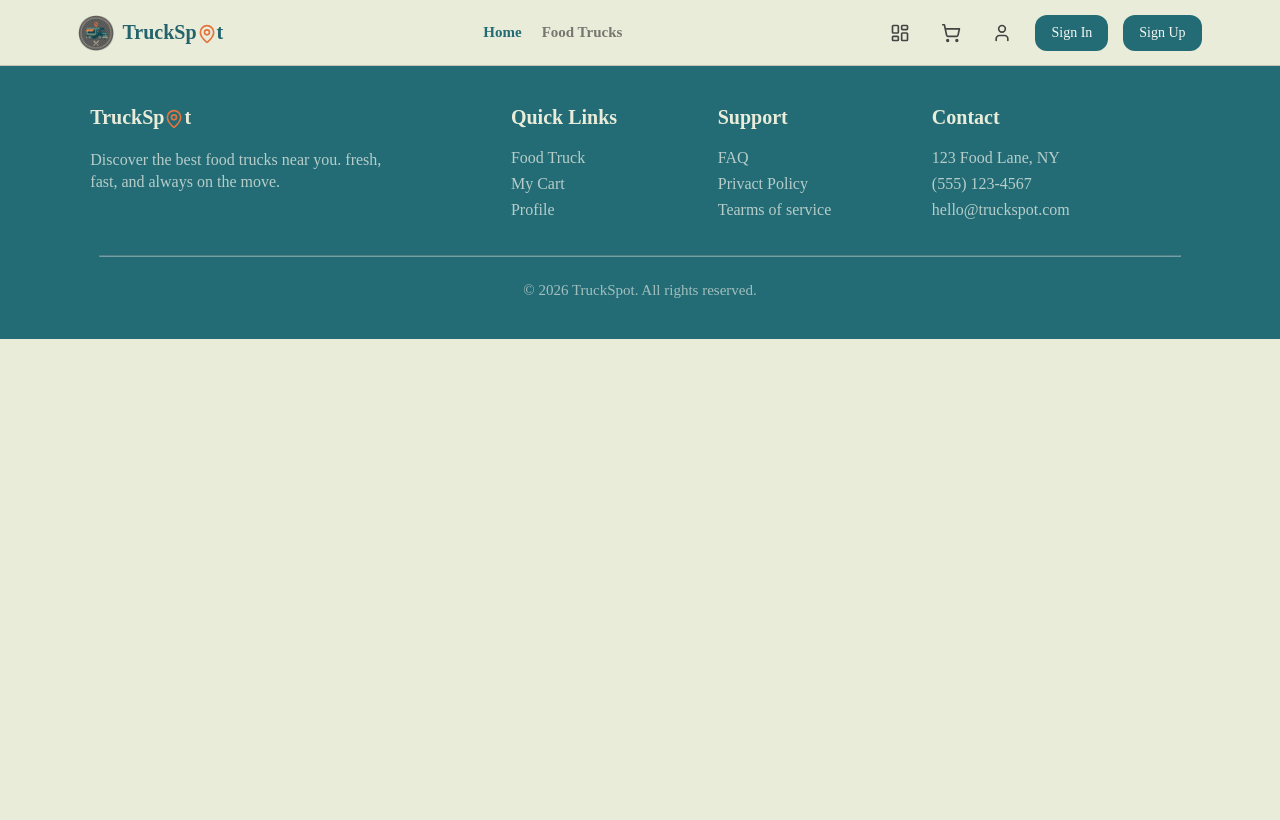
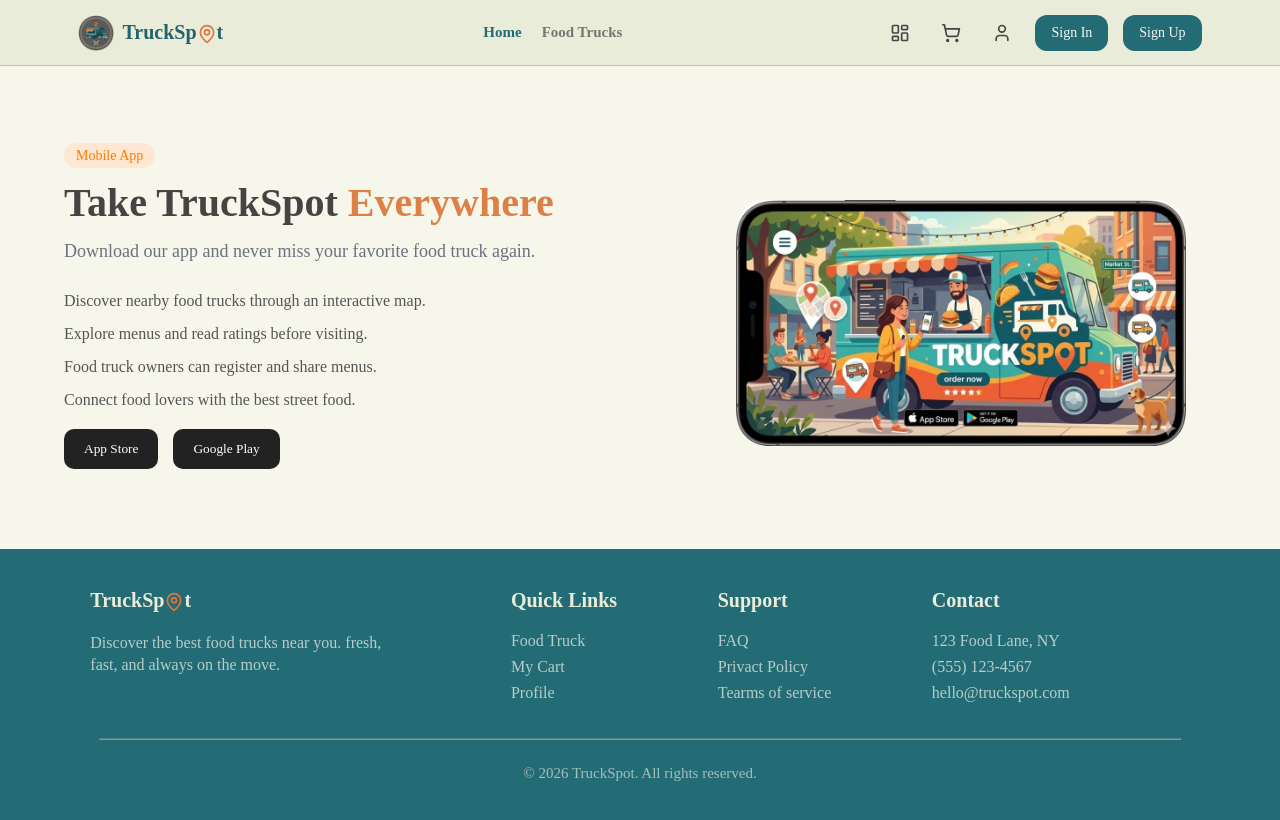
Before and after one commit to yousefjunior40-sys/DEPI-Project, a React (Vite) app: page / in a window 1280 px wide. Built offline with nearby package versions, Linux system fonts and the light colour scheme; a web font is replaced by a local one.

Commit message:
added appsection

```diff
--- a/package.json
+++ b/package.json
@@ -10,6 +10,7 @@
     "preview": "vite preview"
   },
   "dependencies": {
+    "lucide-react": "^0.577.0",
     "react": "^19.2.4",
     "react-dom": "^19.2.4",
     "react-router-dom": "^7.13.1"
@@ -19,10 +20,13 @@
     "@types/react": "^19.2.14",
     "@types/react-dom": "^19.2.3",
     "@vitejs/plugin-react": "^6.0.0",
+    "autoprefixer": "^10.4.27",
     "eslint": "^9.39.4",
     "eslint-plugin-react-hooks": "^7.0.1",
     "eslint-plugin-react-refresh": "^0.5.2",
     "globals": "^17.4.0",
+    "postcss": "^8.5.8",
+    "tailwindcss": "^3.4.19",
     "vite": "^8.0.0"
   }
 }
--- a/src/App.css
+++ b/src/App.css
@@ -6,9 +6,9 @@
   font-family: jakrta;
   src: url(./fonts/jakrta.ttf);
 }
-body{
+body {
   padding: 0;
   margin: 0 auto;
   box-sizing: border-box;
-    background-color: #EAECDA;
+  background-color: #eaecda;
 }
--- a/src/App.jsx
+++ b/src/App.jsx
@@ -3,6 +3,7 @@ import Header from "./components/header";
 import Footer from "./components/footer";
 import Login from "./pages/AuthPages/login";
 import Register from "./pages/AuthPages/register";
+import AppSection from "./components/AppSection";
 import { BrowserRouter, Routes, Route, useLocation } from "react-router-dom";
 
 // بتحكم هنا في ظهور الهيدر والفوتر علشان لو موجود في اللوجين و الرجيستر يختفي
@@ -12,7 +13,9 @@ function Layout({ children }) {
   return (
     <>
       {!hideHeaderFooter && <Header />}
-      <main>{children}</main>
+      <main>{children}
+      <AppSection />
+      </main>
       {!hideHeaderFooter && <Footer />}
     </>
   );
--- /dev/null
+++ b/src/components/AppSection.css
@@ -0,0 +1,82 @@
+.app-section {
+  padding: 80px 0;
+  background: #f6f6ea;
+}
+
+.app-container {
+  width: 90%;
+  max-width: 1200px;
+  margin: auto;
+  display: flex;
+  align-items: center;
+  justify-content: space-between;
+  gap: 50px;
+}
+
+.app-text {
+  flex: 1;
+}
+
+.tag {
+  background: #ffe7d4;
+  color: #ff7a00;
+  padding: 5px 12px;
+  border-radius: 20px;
+  font-size: 14px;
+}
+
+.app-text h2 {
+  color: #464343;
+  font-size: 40px;
+  margin: 15px 0;
+}
+
+.app-text h2 span {
+  color: #DD8046;
+}
+
+.desc {
+  color: #6b7280;
+  font-size: 1.125rem;
+  max-width: 32rem;
+  margin: 5px 0px 30px 0px;
+}
+
+.features {
+  list-style: none;
+  padding: 0;
+}
+
+.features li {
+  margin-bottom: 15px;
+  color: #555;
+}
+
+.buttons {
+  margin-top: 20px;
+  display: flex;
+  gap: 15px;
+}
+
+.app-btn,
+.play-btn {
+  padding: 12px 20px;
+  border: none;
+  border-radius: 10px;
+  background: #222;
+  color: white;
+  cursor: pointer;
+}
+
+.app-image img {
+  width: 450px;
+  border-radius: 30px;
+  transition: transform .7s ease-out;
+  margin-top: 35px;
+  margin-right: 30px;
+
+}
+
+.app-image img:hover {
+ transform: scale(1.05);
+}
--- /dev/null
+++ b/src/components/AppSection.jsx
@@ -0,0 +1,44 @@
+
+import "./AppSection.css";
+import { Search, MapPin, ArrowRight, ChevronRight, Star, UtensilsCrossed, Heart, Play } from "lucide-react";
+import mobileAppImage from "../assets/mobileapp.jpeg";
+
+export default function AppSection() {
+  return (
+    <section className="app-section">
+      <div className="app-container">
+
+        <div className="app-text">
+          <span className="tag">Mobile App</span>
+
+          <h2>
+            Take TruckSpot <span>Everywhere</span>
+          </h2>
+
+          <p className="desc">
+            Download our app and never miss your favorite food truck again.
+          </p>
+
+          <ul className="features">
+            <li>Discover nearby food trucks through an interactive map.</li>
+            <li>Explore menus and read ratings before visiting.</li>
+            <li>Food truck owners can register and share menus.</li>
+            <li>Connect food lovers with the best street food.</li>
+          </ul>
+
+          <div className="buttons">
+            <button className="app-btn">App Store</button>
+            <button className="play-btn">Google Play</button>
+          </div>
+        </div>
+
+
+        <div className="app-image">
+          {<img src={mobileAppImage} alt="TruckSpot Mobile App"></img>}
+        </div>
+
+      </div>
+    </section>
+
+  );
+}
```
Also changed, not shown: src/assets/mobileapp.jpeg (added), 1 other file (tests, documents, lock files or other folders). Lines whose indentation alone changed are shown as unchanged.
